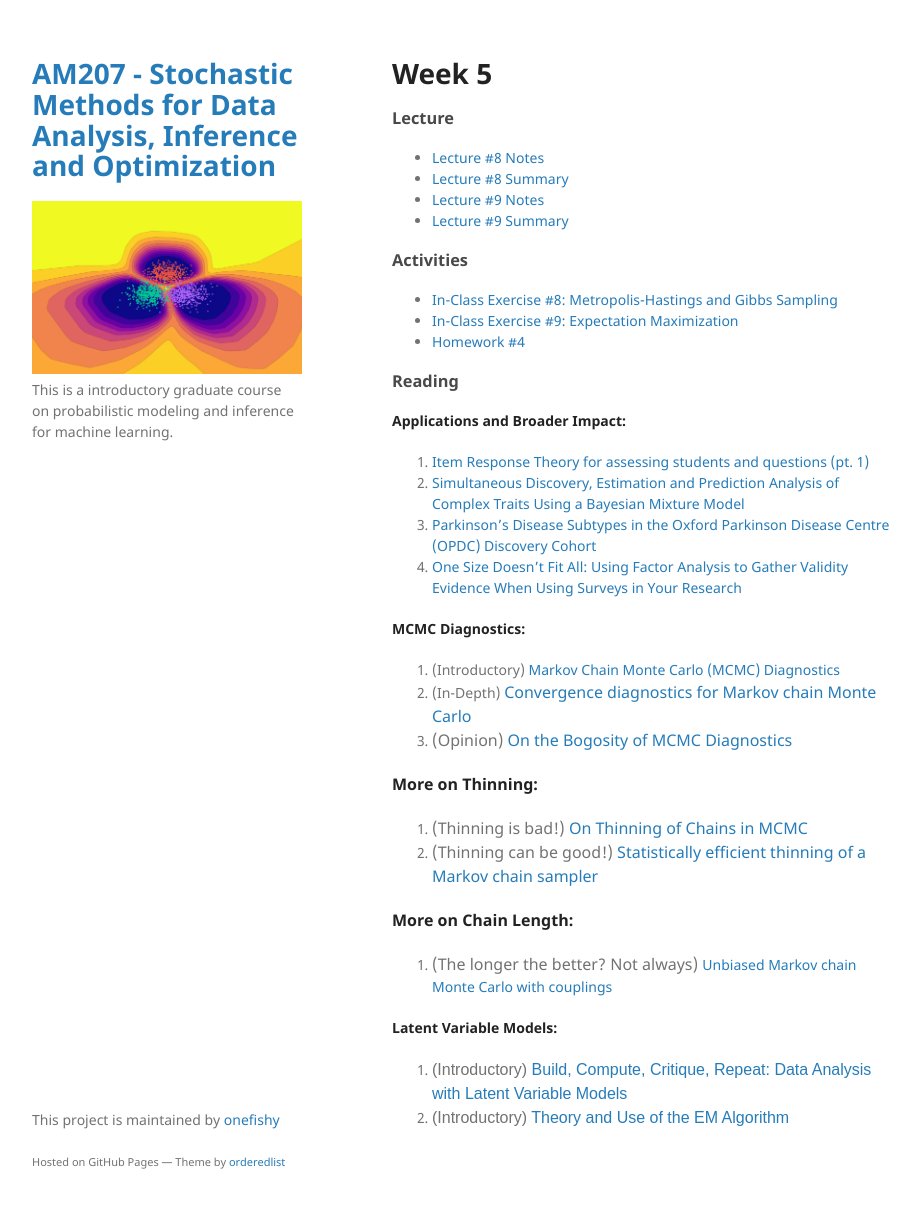
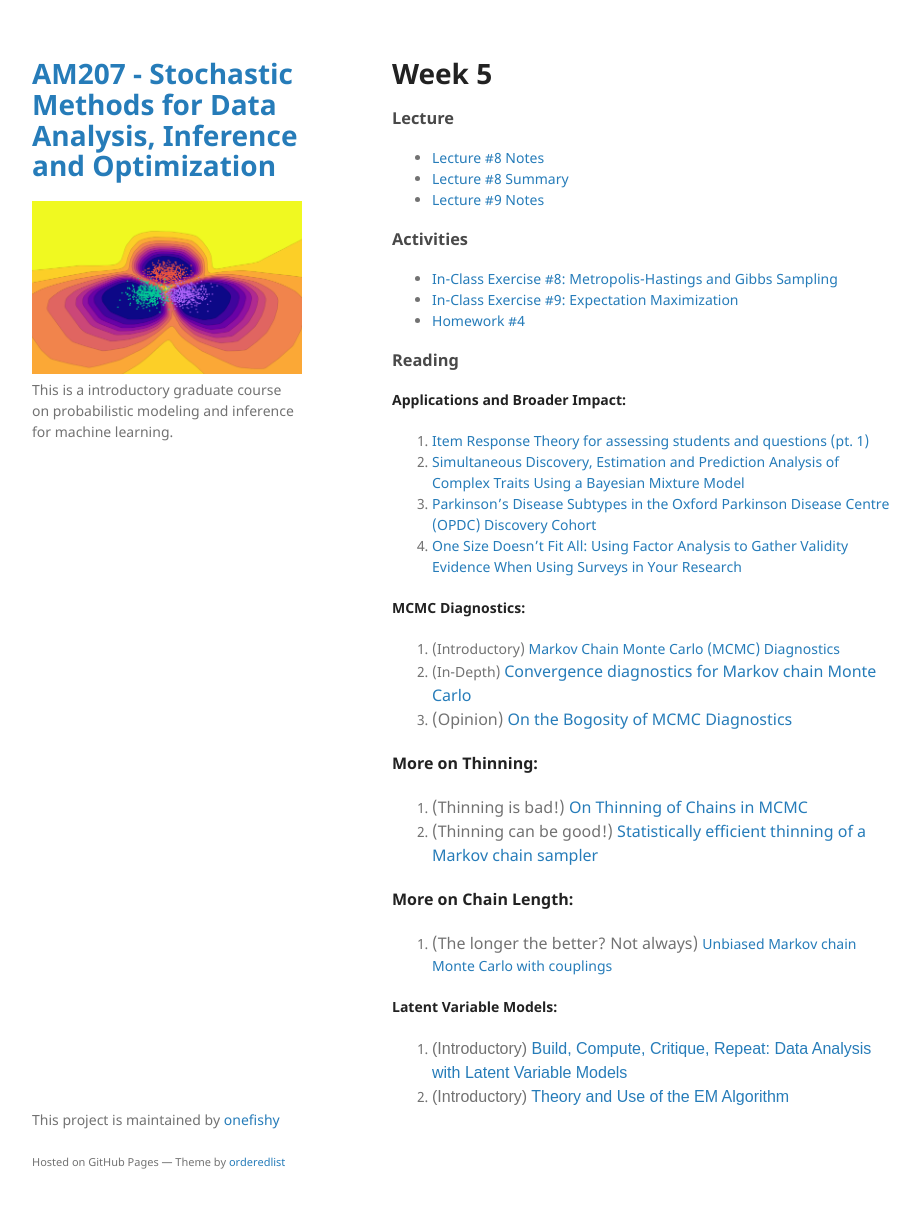
Before and after one commit to onefishy/am207, a Jekyll site: the page built from week5.md, in a window 1280 px wide and 1241 px high. Shown: the top 1208 px of the window, without its empty margins (178-1098 px from the left). Built offline with Jekyll 4.4.1, drawn with Linux system fonts in a browser that asks for light colours; our own code applies the rules of GitHub Pages for plain Markdown files.

Commit message:
Update week5.md

```diff
--- a/week5.md
+++ b/week5.md
@@ -1,12 +1,9 @@
-
-
 # Week 5
 
 ### Lecture
 - [Lecture #8 Notes](./Lectures/lecture_8_notes.ipynb)
 - [Lecture #8 Summary](./Lectures/lecture_8_summary.ipynb)
 - [Lecture #9 Notes](./Lectures/lecture_9_notes.ipynb)
-- [Lecture #9 Summary](./Lectures/lecture_9_summary.ipynb)
 
 ### Activities
 - [In-Class Exercise #8: Metropolis-Hastings and Gibbs Sampling](https://deepnote.com/project/AM207Fall202108-MH-and-Gibbs-_-uidW8qQXy-mQ6w0LJ7-w)
```
